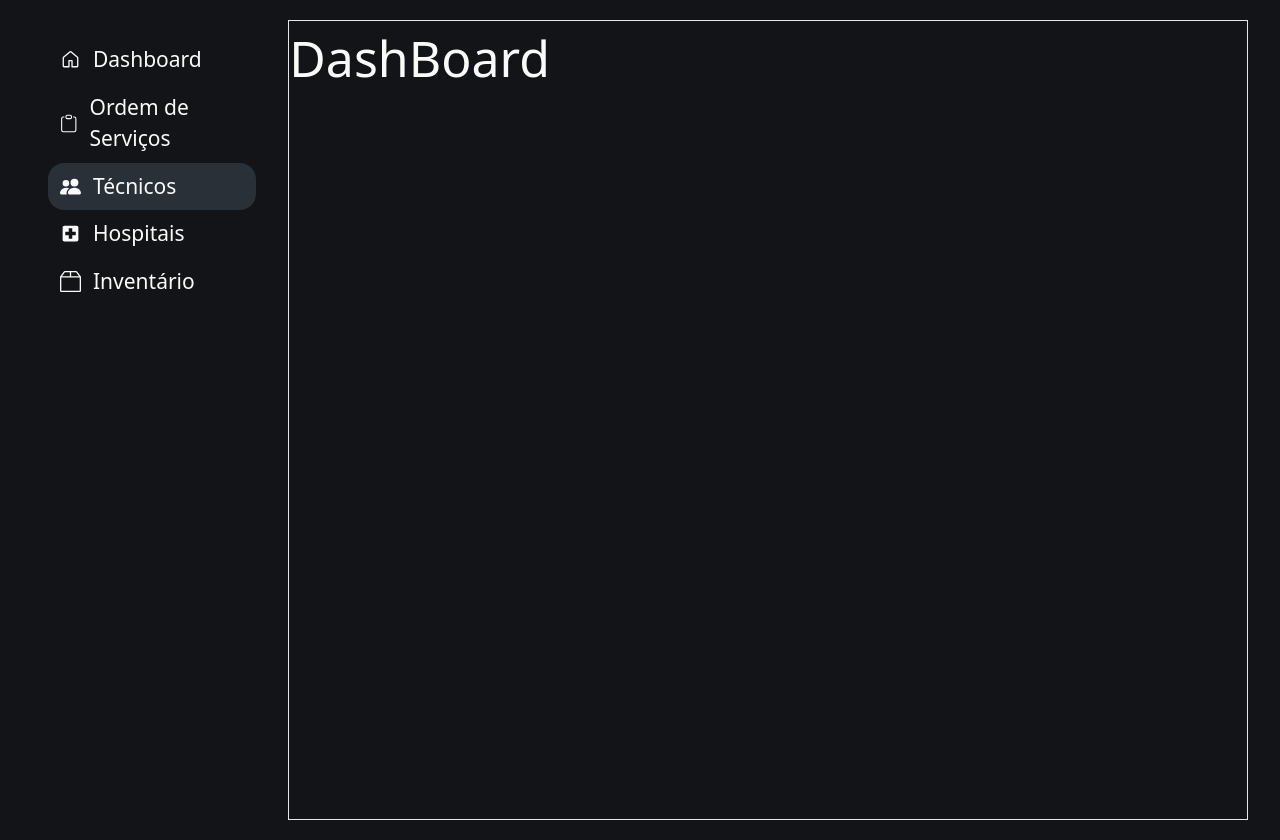
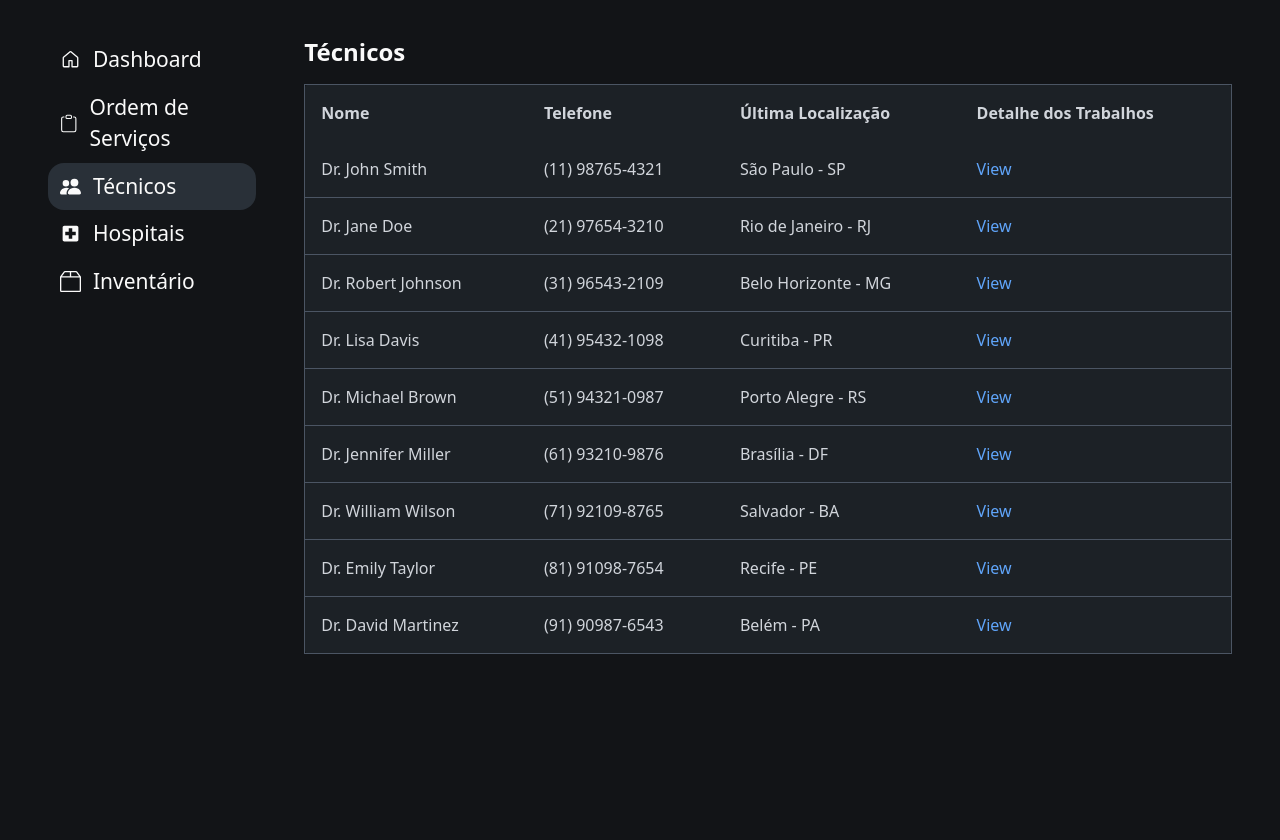
Before and after one commit to Lipao12/dashboard, a React (Vite) app: page / in a window 1280 px wide. Both pictures are taken after a click on the button "Técnicos". Built offline with nearby package versions, Linux system fonts and the light colour scheme.

Commit message:
feat: show all technicians

```diff
--- a/src/App.tsx
+++ b/src/App.tsx
@@ -1,6 +1,7 @@
 import { useState } from "react";
 import { DashBoard } from "./pages";
 import { OSshower } from "./pages/os-page";
+import { TechnicianShower } from "./pages/technician-page";
 import { SideBar } from "./sidebar";
 
 export function App() {
@@ -12,6 +13,8 @@ export function App() {
         return <DashBoard />;
       case "serviceorders":
         return <OSshower />;
+      case "technician":
+        return <TechnicianShower />;
       default:
         return <DashBoard />;
     }
@@ -19,7 +22,7 @@ export function App() {
   return (
     <div className="px-8 py-5 mx-auto space-x-4 flex flex-row">
       <SideBar setCurrentPage={setCurrentPage} />
-      <div className="flex-grow w-4/5 border min-h-screen">{renderPage()}</div>
+      <div className="flex-grow w-4/5 min-h-screen">{renderPage()}</div>
     </div>
   );
 }
--- /dev/null
+++ b/src/pages/technician-page/components/table.tsx
@@ -0,0 +1,47 @@
+interface Technician {
+  id: string;
+  name: string;
+  phone: string;
+  location: string;
+}
+
+interface TableProps {
+  technicians: Technician[];
+}
+
+export const Table: React.FC<TableProps> = ({ technicians }) => (
+  <>
+    <div className="overflow-x-auto">
+      <table className="min-w-full table-auto bg-[#1C2126] text-gray-300 border border-gray-600 rounded-md shadow-md">
+        <thead>
+          <tr>
+            <th className="p-4 text-left">Nome</th>
+            <th className="p-4 text-left">Telefone</th>
+            <th className="p-4 text-left">Última Localização</th>
+            <th className="p-4 text-left">Detalhe dos Trabalhos</th>
+          </tr>
+        </thead>
+        <tbody>
+          {technicians.map((tec) => (
+            <tr
+              key={tec.id}
+              className="border-b border-gray-600 hover:bg-gray-700"
+            >
+              <td className="p-4">{tec.name}</td>
+              <td className="p-4">{tec.phone}</td>
+              <td className="p-4">{tec.location}</td>
+              <td className="p-4">
+                <button
+                  type="button"
+                  className="text-blue-400 hover:text-blue-200 transition-colors duration-200"
+                >
+                  View
+                </button>
+              </td>
+            </tr>
+          ))}
+        </tbody>
+      </table>
+    </div>
+  </>
+);
--- /dev/null
+++ b/src/pages/technician-page/index.tsx
@@ -0,0 +1,67 @@
+import { Table } from "./components/table";
+
+const technicians = [
+  {
+    id: "0",
+    name: "Dr. John Smith",
+    phone: "(11) 98765-4321",
+    location: "São Paulo - SP",
+  },
+  {
+    id: "1",
+    name: "Dr. Jane Doe",
+    phone: "(21) 97654-3210",
+    location: "Rio de Janeiro - RJ",
+  },
+  {
+    id: "2",
+    name: "Dr. Robert Johnson",
+    phone: "(31) 96543-2109",
+    location: "Belo Horizonte - MG",
+  },
+  {
+    id: "3",
+    name: "Dr. Lisa Davis",
+    phone: "(41) 95432-1098",
+    location: "Curitiba - PR",
+  },
+  {
+    id: "4",
+    name: "Dr. Michael Brown",
+    phone: "(51) 94321-0987",
+    location: "Porto Alegre - RS",
+  },
+  {
+    id: "5",
+    name: "Dr. Jennifer Miller",
+    phone: "(61) 93210-9876",
+    location: "Brasília - DF",
+  },
+  {
+    id: "6",
+    name: "Dr. William Wilson",
+    phone: "(71) 92109-8765",
+    location: "Salvador - BA",
+  },
+  {
+    id: "7",
+    name: "Dr. Emily Taylor",
+    phone: "(81) 91098-7654",
+    location: "Recife - PE",
+  },
+  {
+    id: "8",
+    name: "Dr. David Martinez",
+    phone: "(91) 90987-6543",
+    location: "Belém - PA",
+  },
+];
+
+export const TechnicianShower = () => {
+  return (
+    <div className="p-4">
+      <h1 className="text-2xl font-bold mb-4">Técnicos</h1>
+      <Table technicians={technicians} />
+    </div>
+  );
+};
--- a/src/sidebar/index.tsx
+++ b/src/sidebar/index.tsx
@@ -31,7 +31,7 @@ export const SideBar = ({ setCurrentPage }: SideBarProps) => {
       iconActive: <BsClipboardFill />,
     },
     {
-      name: "tecnitians",
+      name: "technician",
       label: "Técnicos",
       icon: <BsPeople />,
       iconActive: <BsPeopleFill />,
```
Also changed, not shown: src/pages/show-os/index.tsx (deleted).
